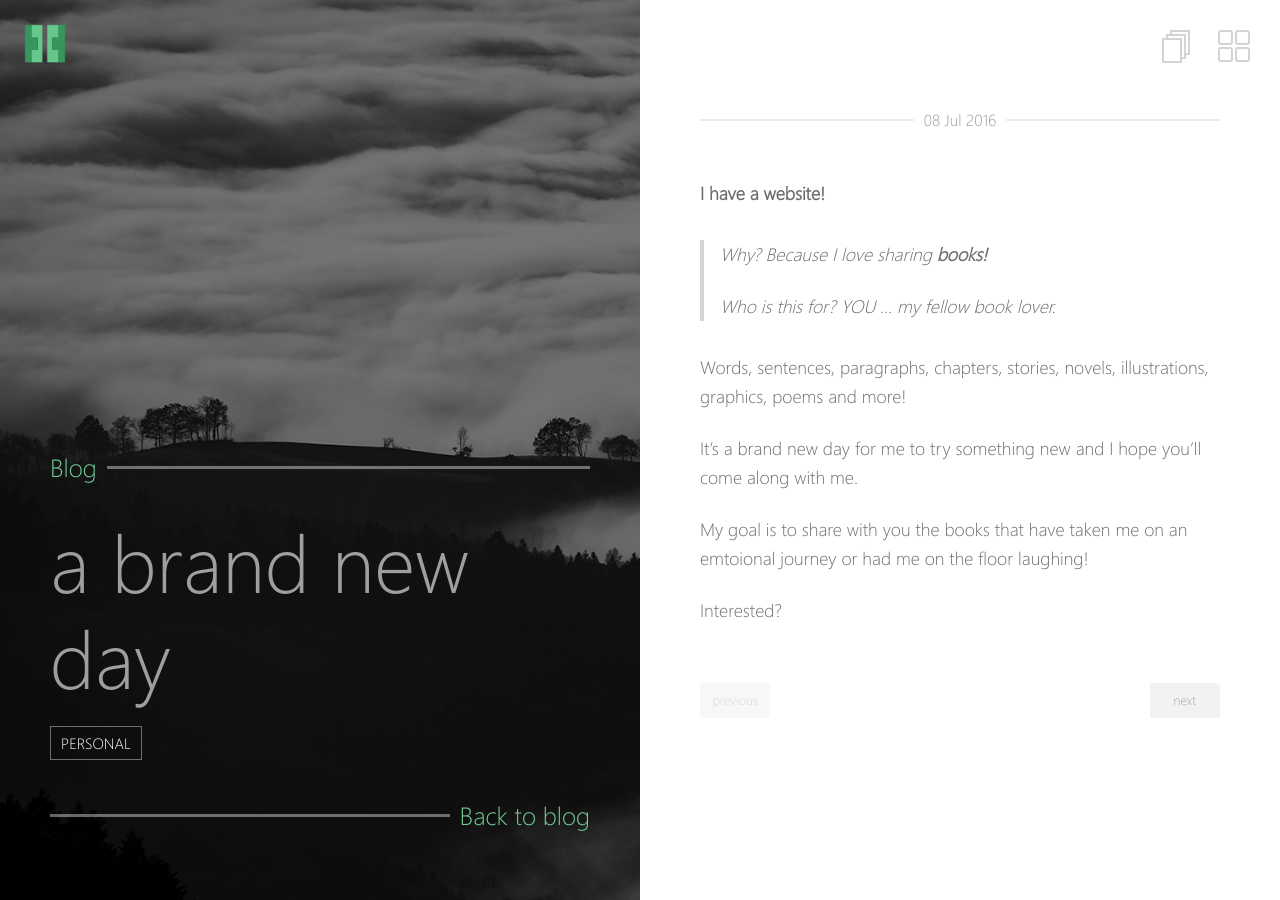
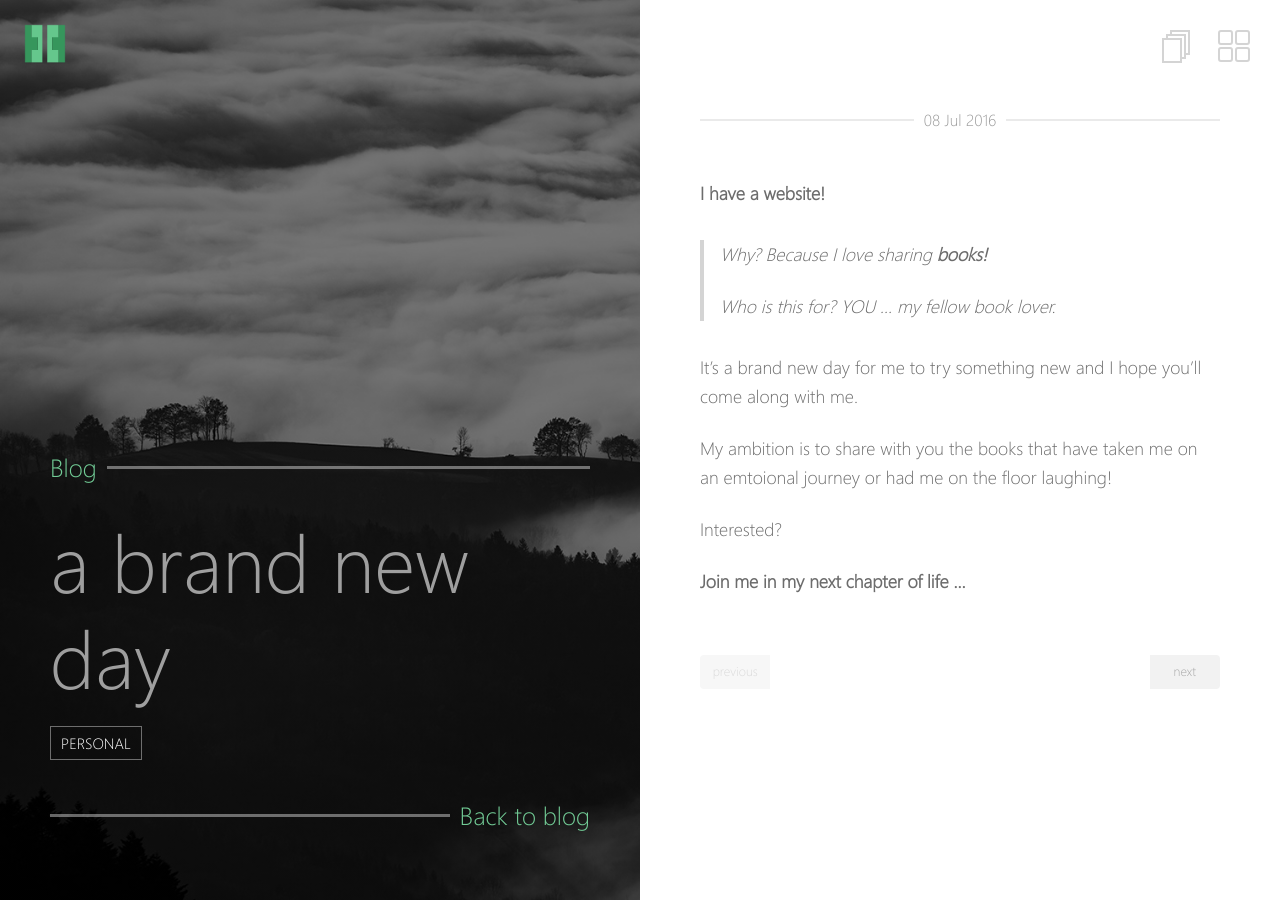
Before and after one commit to janetjoywilson/janetjoywilson.github.io, a Jekyll site: the page built from _posts/2016-07-08-a-brand-new-day.md, in a window 1280 px wide. Built offline with Jekyll 4.4.1, drawn with Linux system fonts in a browser that asks for light colours.

Commit message:
Update 2016-07-08-a-brand-new-day.md

```diff
--- a/_posts/2016-07-08-a-brand-new-day.md
+++ b/_posts/2016-07-08-a-brand-new-day.md
@@ -14,10 +14,12 @@ tag:
 > Who is this for?  YOU ... my fellow book lover.
 
 
-Words, sentences, paragraphs, chapters, stories, novels, illustrations, graphics, poems and more!
+
 
 It's a brand new day for me to try something new and I hope you'll come along with me.
 
-My goal is to share with you the books that have taken me on an emtoional journey or had me on the floor laughing!
+My ambition is to share with you the books that have taken me on an emtoional journey or had me on the floor laughing!
 
 Interested?
+
+**Join me in my next chapter of life ...**
```
